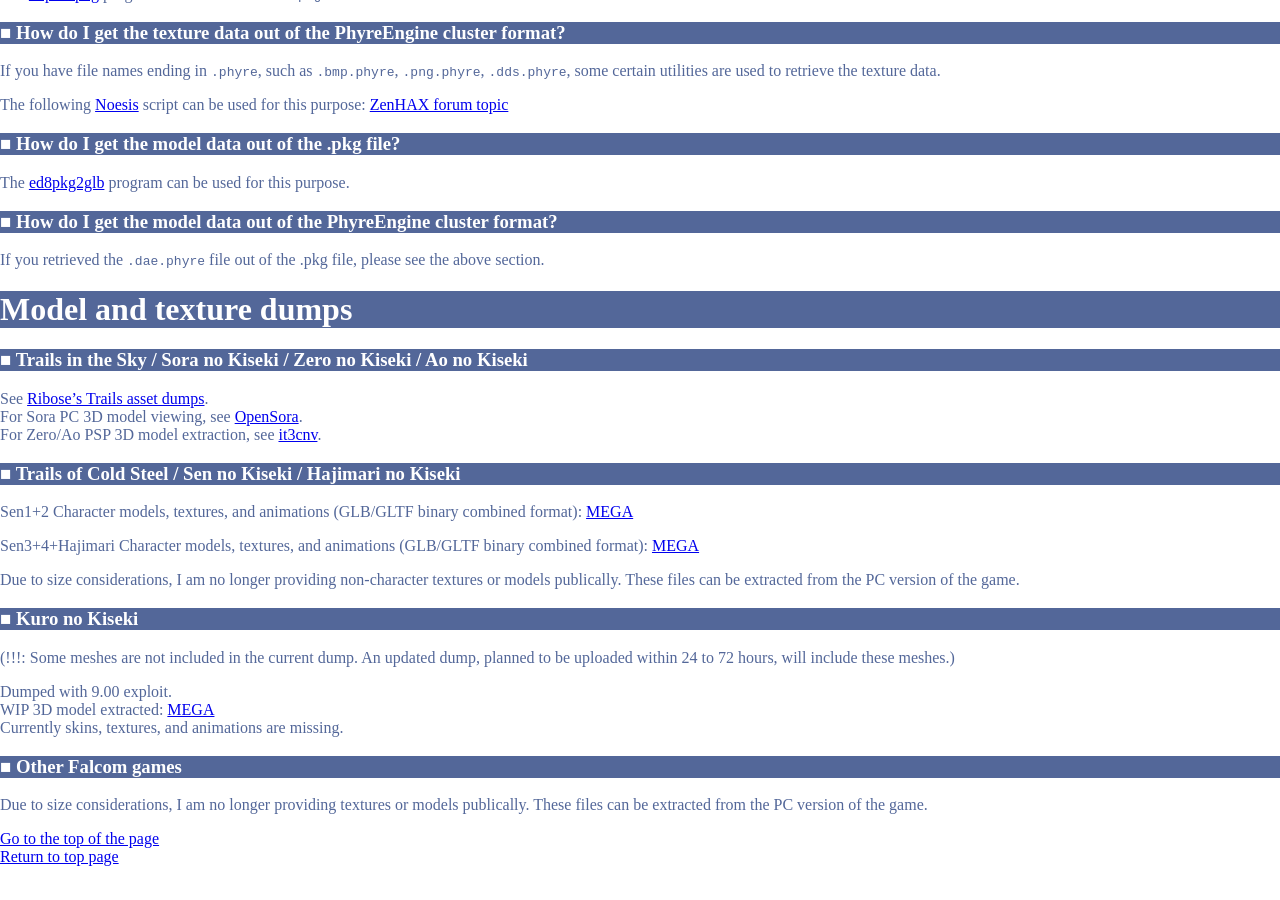
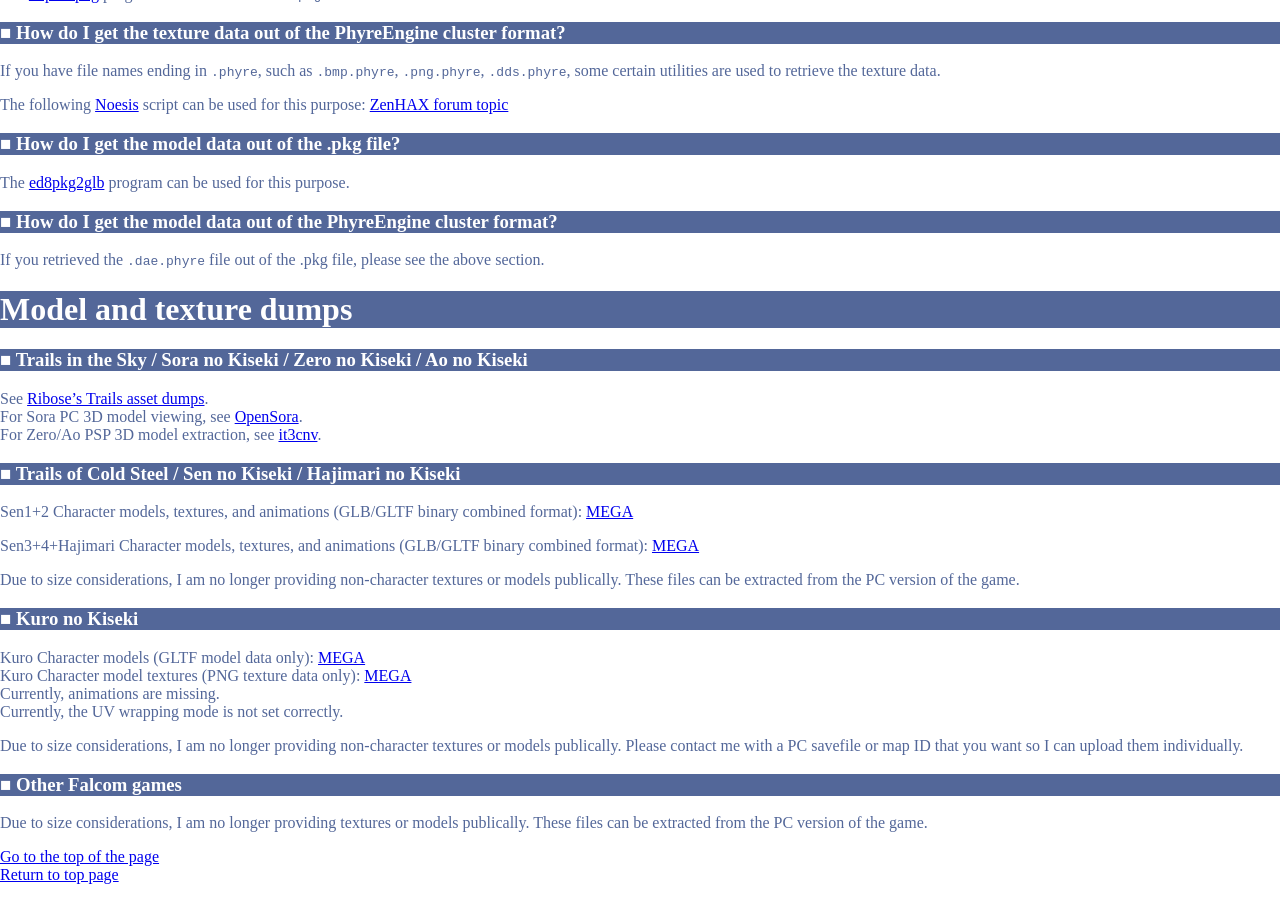
Before and after one commit to uyjulian/falcom-dumps, a Jekyll site: the page built from index.md, in a window 1280 px wide and 900 px high, scrolled down 3259 px. Built offline with Jekyll 4.4.1, drawn with Linux system fonts in a browser that asks for light colours.

Commit message:
Update ed9 dumps

```diff
--- a/index.md
+++ b/index.md
@@ -174,11 +174,13 @@ Sen3+4+Hajimari Character models, textures, and animations (GLB/GLTF binary comb
 Due to size considerations, I am no longer providing non-character textures or models publically. These files can be extracted from the PC version of the game.
 
 ### Kuro no Kiseki
-(!!!: Some meshes are not included in the current dump. An updated dump, planned to be uploaded within 24 to 72 hours, will include these meshes.)
 
-Dumped with 9.00 exploit.
-WIP 3D model extracted: [MEGA](https://mega.nz/file/gsJ1HSpK#l8DLSA1e2cau0UGdlK83hMwNiwTBguBmHFWM77zMZz8)
-Currently skins, textures, and animations are missing.
+Kuro Character models (GLTF model data only): [MEGA](https://mega.nz/file/NwoGyJCT#fZG33TtgLhJEWfX4zSq93h07XmxCFL-3BWF_rN9ieCc)
+Kuro Character model textures (PNG texture data only): [MEGA](https://mega.nz/file/AhYnHa4a#hiJjw7mCNAwvGcBCqFakOhoQQEtS89tp_6M7AQD0yTM)
+Currently, animations are missing.
+Currently, the UV wrapping mode is not set correctly.
+
+Due to size considerations, I am no longer providing non-character textures or models publically. Please contact me with a PC savefile or map ID that you want so I can upload them individually.
 
 ### Other Falcom games
 
```
